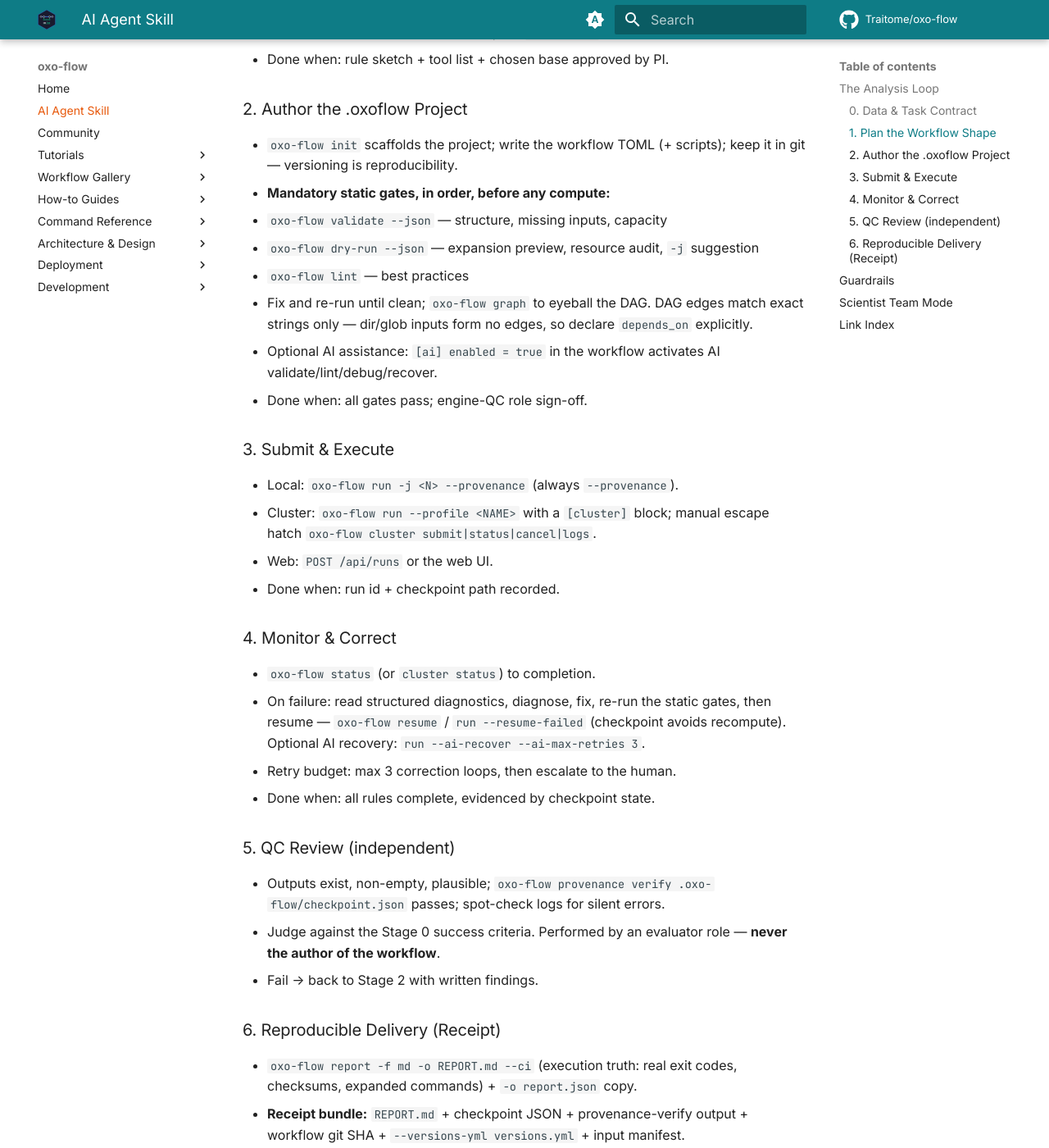
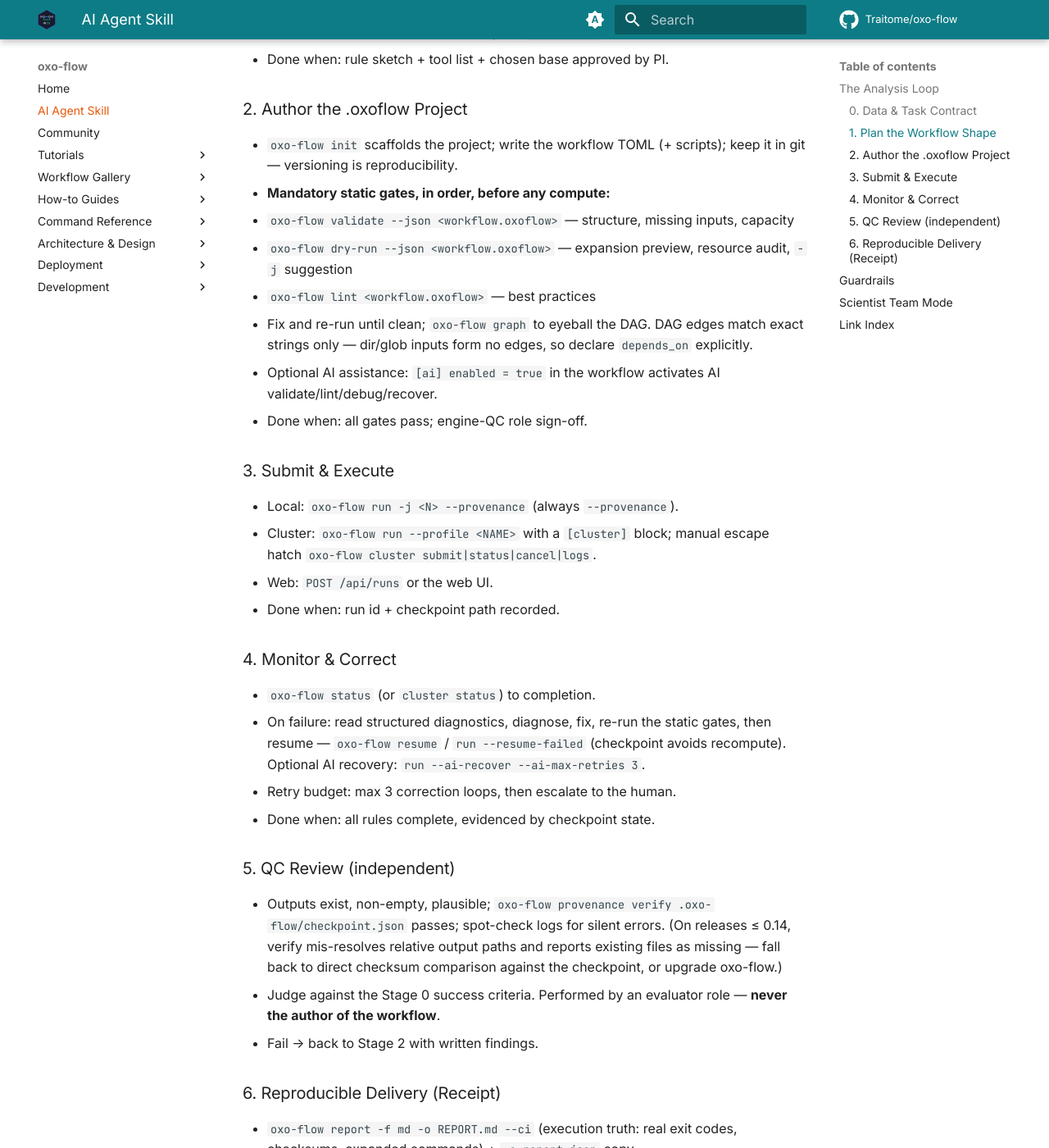
Before and after one commit to Traitome/oxo-flow, an MkDocs documentation site: the page built from docs/guide/src/SKILL.md, in a window 1280 px wide and 1400 px high, scrolled down 1387 px. Shown: the whole window at 82% size. Built offline with MkDocs 1.6.1 and Material for MkDocs 9.7.7, drawn with Linux system fonts in a browser that asks for light colours; comment, search, counter and statistics services are not loaded; the version menu is left out; some of the changed lines change nothing that is shown; some of the changed text lies outside the part shown.

Commit message:
docs: fix skill gate syntax and add version caveats from tx-ubuntu live test

```diff
--- a/docs/guide/src/SKILL.md
+++ b/docs/guide/src/SKILL.md
@@ -61,9 +61,9 @@ Seven stages, three approval gates. Every stage ends with a
 - `oxo-flow init` scaffolds the project; write the workflow TOML (+ scripts);
   keep it in git — versioning is reproducibility.
 - **Mandatory static gates, in order, before any compute:**
-  1. `oxo-flow validate --json` — structure, missing inputs, capacity
-  2. `oxo-flow dry-run --json` — expansion preview, resource audit, `-j` suggestion
-  3. `oxo-flow lint` — best practices
+  1. `oxo-flow validate --json <workflow.oxoflow>` — structure, missing inputs, capacity
+  2. `oxo-flow dry-run --json <workflow.oxoflow>` — expansion preview, resource audit, `-j` suggestion
+  3. `oxo-flow lint <workflow.oxoflow>` — best practices
 - Fix and re-run until clean; `oxo-flow graph` to eyeball the DAG.
   DAG edges match exact strings only — dir/glob inputs form no edges, so
   declare `depends_on` explicitly.
@@ -93,6 +93,9 @@ Seven stages, three approval gates. Every stage ends with a
 
 - Outputs exist, non-empty, plausible; `oxo-flow provenance verify
   .oxo-flow/checkpoint.json` passes; spot-check logs for silent errors.
+  (On releases ≤ 0.14, verify mis-resolves relative output paths and reports
+  existing files as missing — fall back to direct checksum comparison against
+  the checkpoint, or upgrade oxo-flow.)
 - Judge against the Stage 0 success criteria. Performed by an evaluator
   role — **never the author of the workflow**.
 - Fail → back to Stage 2 with written findings.
@@ -102,7 +105,8 @@ Seven stages, three approval gates. Every stage ends with a
 - `oxo-flow report -f md -o REPORT.md --ci` (execution truth: real exit
   codes, checksums, expanded commands) + `-o report.json` copy.
 - **Receipt bundle:** `REPORT.md` + checkpoint JSON + provenance-verify
-  output + workflow git SHA + `--versions-yml versions.yml` + input manifest.
+  output + workflow git SHA + `--versions-yml versions.yml` (newer releases;
+  skip if the flag is rejected) + input manifest.
 - Optional archival: `oxo-flow export -f toml|docker|singularity`.
 - Done when: PI signs off against the original task.
 
```
